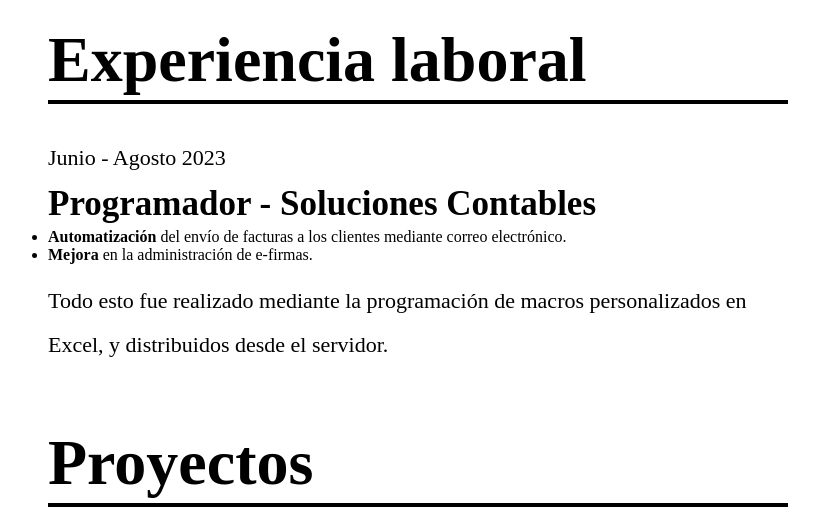
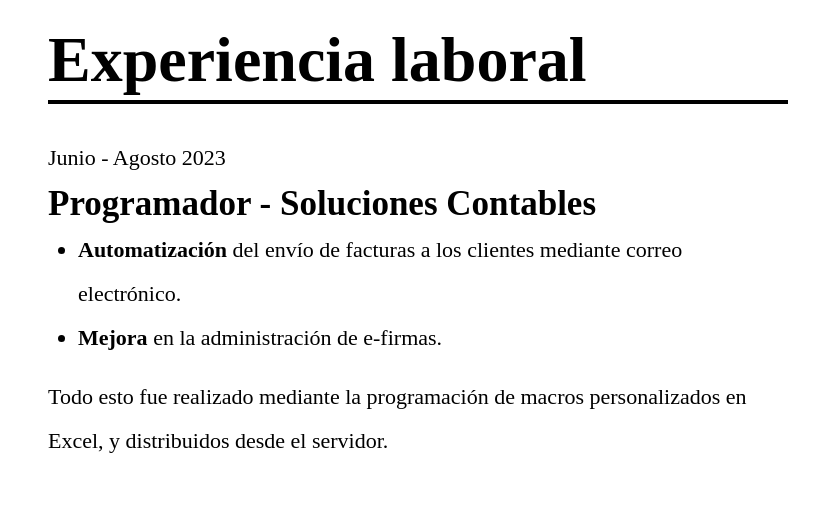
Before and after one commit to GaelSM/Portfolio, a React (Vite) app: page / in a window 1280 px wide. Shown: the part 1140-1653 px from the top of the page, without its empty margins (222-1041 px from the left). Built offline with nearby package versions, Linux system fonts and the light colour scheme.

Commit message:
Improvement work list styles

```diff
--- a/src/components/App.css
+++ b/src/components/App.css
@@ -67,6 +67,14 @@
   flex-direction: column;
   align-items: center;
   position: relative;
+  font-size: 22px;
+  line-height: 2;
+
+  & .work {
+    & ul {
+      padding-inline-start: 30px;
+    }
+  }
 
   & section{
     margin-bottom: 4rem;
```
